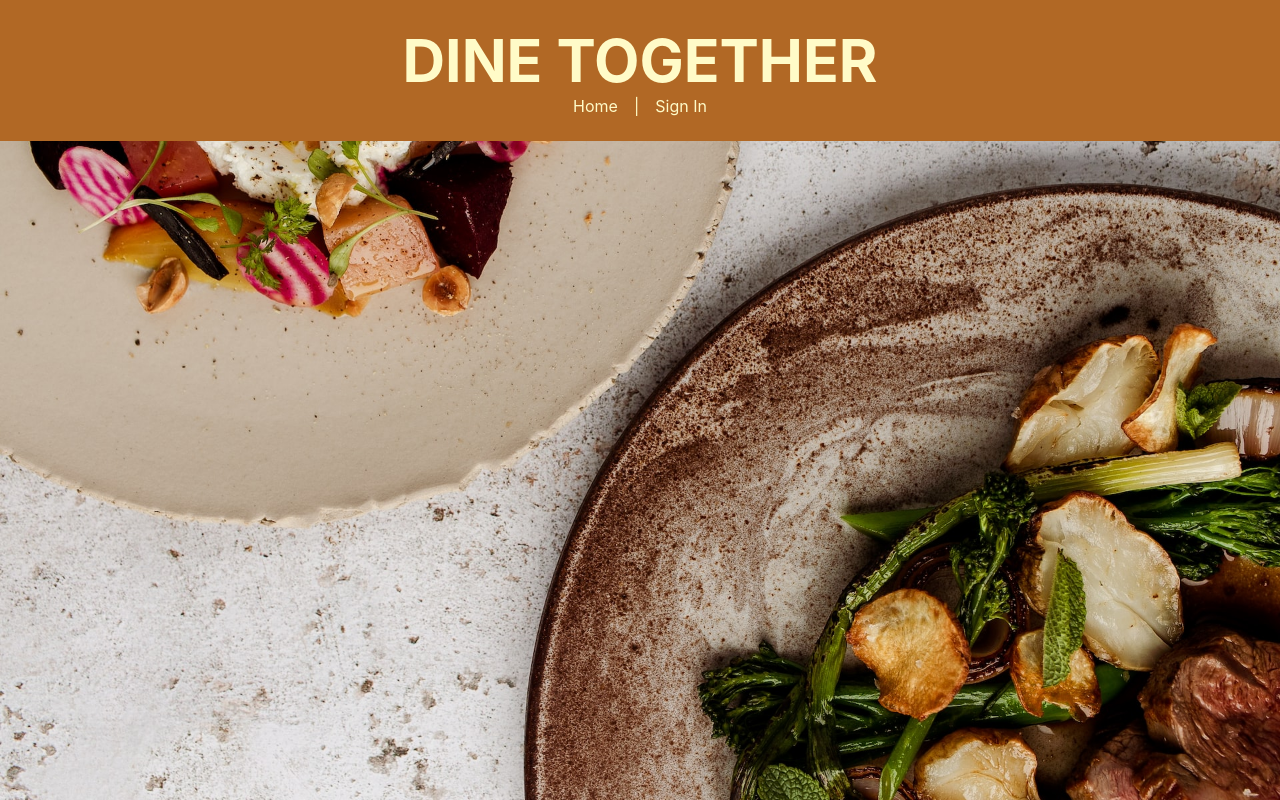
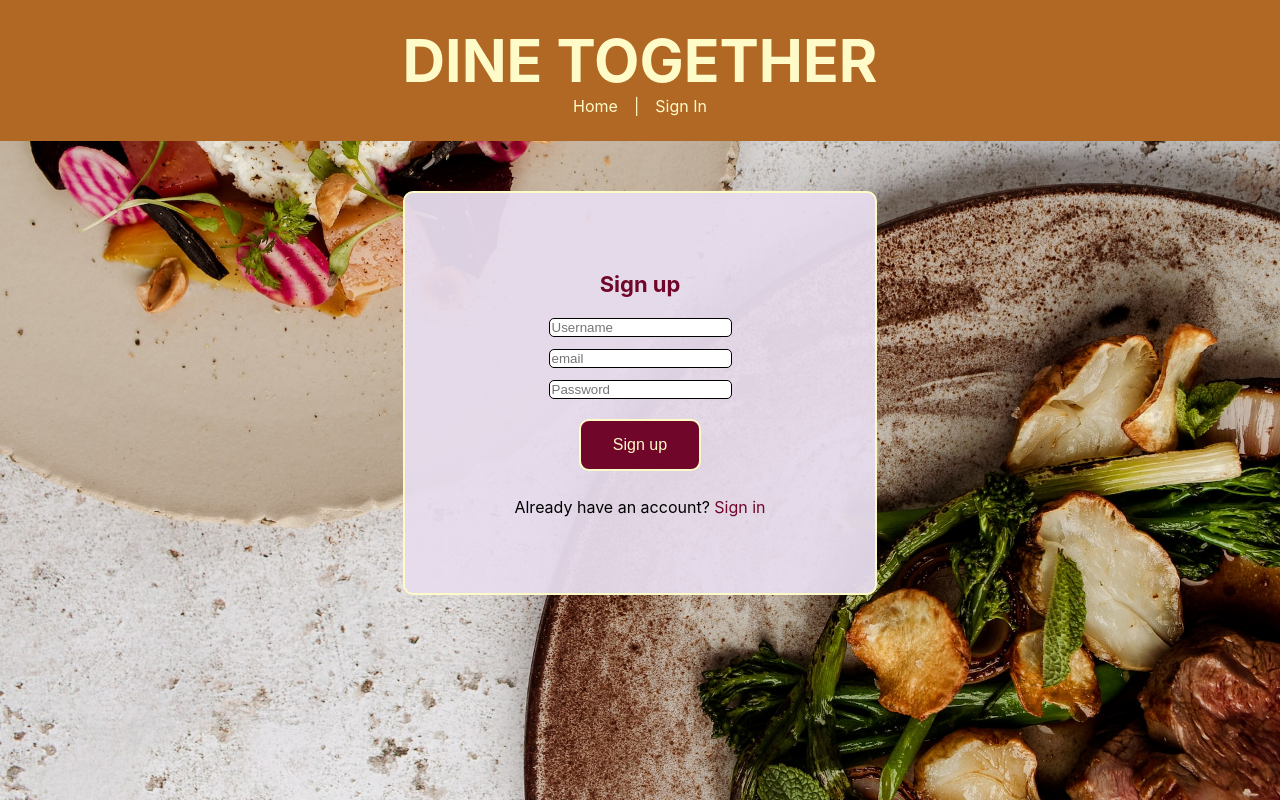
Before and after one commit to AsheUrban/Dine-Together, a React (Create React App) app: page /sign-up in a window 1280 px wide. Built offline with nearby package versions, Linux system fonts and the light colour scheme; no server answers.

Commit message:
Update styles and refactored to seperate formStyles.js

```diff
--- a/src/components/App.js
+++ b/src/components/App.js
@@ -1,6 +1,7 @@
 import React, { useState, useEffect } from 'react';
 import Header from './Header';
 import SignIn from './SignIn';
+import SignUp from './SignUp';
 import PostControl from './PostControl';
 import ProtectedRoute from './ProtectedRoute';
 import { BrowserRouter as Router, Routes, Route } from 'react-router-dom';
@@ -30,6 +31,7 @@ function App(){
       <Header user={user} />
       <Background />
       <Routes>
+        <Route path='/sign-up' element={<SignUp />} />
         <Route path='/sign-in' element={<SignIn />} />
         <Route path='/' element={<ProtectedRoute element={<PostControl />} />} />
         <Route path='/profile/:userId' element={<ProtectedRoute element={<Profile />} />} />
--- a/src/components/PostControl.js
+++ b/src/components/PostControl.js
@@ -5,9 +5,8 @@ import EditPostForm from './EditPostForm';
 import PostDetail from './PostDetail';
 import { useState, useEffect } from 'react';
 import { auth } from '../firebase.js';
-import styled from 'styled-components';
+import { DineTogetherPosts, H1, Button, Center } from '../styles/formStyles.js';
 import { subscribeToPosts, addNewPost, updatePost, deletePost, updatePostElapsedWaitTimes } from '../services/firebaseService.js';
-
 
 function PostControl() {
 
@@ -16,46 +15,6 @@ function PostControl() {
   const [selectedPost, setSelectedPost] = useState(null);
   const [editing, setEditing] = useState(false);
   const [error, setError] = useState(null);
-
-  const Button = styled.button`
-    background-color: #700629;
-    border: 1px solid #FFFBC8;
-    color: #FFFBC8;
-    padding: 15px 32px;
-    text-align: center;
-    text-decoration: none;
-    display: flex;
-    font-size: 16px;
-    border-radius: 10px;
-    cursor: pointer;
-  `;
-
-  const Center = styled.div`
-    display: flex;
-    justify-content: center;
-    text-align: center;
-    width: 1230px;
-    color: #FFFBC8;
-    padding: 25px;
-    margin: auto;
-  `;
-
-  const DineTogetherPosts = styled.div`
-    background-color: #E7DDEE;
-    width: 300px;
-    margin: auto;
-    margin-top: 50px;
-    padding: 45px;
-    border: 2px solid #fffbc8;
-    text-align: center;
-    border-radius: 10px;
-    `;
-
-  const H1 = styled.h1`
-    font-size: 30px;
-    color: #700629;
-    margin: 0;
-    `;
 
   useEffect(() => {
     function updateElapsedWaitTime() {
--- a/src/components/SignIn.js
+++ b/src/components/SignIn.js
@@ -1,77 +1,12 @@
 import React, { useState } from 'react';
 import { auth } from './../firebase.js';
-import { createUserWithEmailAndPassword, signInWithEmailAndPassword, updateProfile } from "firebase/auth";
+import { signInWithEmailAndPassword } from "firebase/auth";
 import { useNavigate } from 'react-router-dom';
-import { doc, setDoc } from "firebase/firestore";
-import { db } from './../firebase.js';
-import styled from 'styled-components';
-
-const DineTogetherPosts = styled.div`
-background-color: #E7DDEE;
-width: 300px;
-margin: auto;
-margin-top: 50px;
-padding: 45px;
-border: 2px solid #fffbc8;
-text-align: center;
-border-radius: 10px;
-`;
-
-const Input = styled.input`
-border-radius: 5px;
-border: 1px solid black;
-margin: auto;
-margin-bottom: 10px;
-`;
-
-const H2 = styled.h2`
-font-size: 22px;
-color: #700629;
-`;
-
-const Button = styled.button`
-background-color: #700629;
-border: 2px solid #FFFBC8;
-margin: 10px;
-color: #FFFBC8;
-padding: 15px 32px;
-text-align: center;
-text-decoration: none;
-display: inline;
-font-size: 16px;
-border-radius: 10px;
-cursor: pointer;
-`;
+import { DineTogetherPosts, Input, H2, Button, SignUpLink } from '../styles/formStyles.js';
 
 function SignIn(){
   const navigate = useNavigate();
-  const [signUpSuccess, setSignUpSuccess] = useState(null);
   const [signInSuccess, setSignInSuccess] = useState(null);
-
-  function doSignUp(event) {
-    event.preventDefault();
-    const username = event.target.username.value;
-    const email = event.target.email.value;
-    const password = event.target.password.value;
-
-    createUserWithEmailAndPassword(auth, email, password)
-      .then(async (userCredential) => {
-        await updateProfile(userCredential.user, {
-          displayName: username
-      });
-
-      await setDoc(doc(db, 'users', userCredential.user.uid), {
-        username: username,
-        email: email,
-        createdAt: new Date()
-      });
-
-        setSignUpSuccess(`You've successfully signed up, ${username}!`)
-      })
-      .catch((error) => {
-        setSignUpSuccess(`There was an error signing up: ${error.message}!`)
-      });
-  }
 
   function doSignIn(event) {
     event.preventDefault();
@@ -90,28 +25,6 @@ function SignIn(){
     return (
       <React.Fragment>
         <DineTogetherPosts>
-          <H2>Sign up</H2>
-          {signUpSuccess}
-          <form onSubmit={doSignUp}>
-            <Input
-              type='text'
-              name='username'
-              placeholder='Username'
-              required />
-              <br />
-            <Input
-              type='text'
-              name='email'
-              placeholder='email'
-              required />
-              <br />
-            <Input
-              type='password'
-              name='password'
-              placeholder='Password' />
-              <br />
-            <Button type='submit'>Sign up</Button>
-          </form>
           <H2>Sign In</H2>
           {signInSuccess}
           <form onSubmit={doSignIn}>
@@ -127,6 +40,7 @@ function SignIn(){
               <br />
             <Button type='submit'>Sign in</Button>
           </form>
+          <p>Don't have an account? <SignUpLink to ="/sign-up">Sign up</SignUpLink></p>
         </DineTogetherPosts>
       </React.Fragment>
     );
--- /dev/null
+++ b/src/components/SignUp.js
@@ -0,0 +1,70 @@
+import React, { useState } from 'react';
+import { auth } from './../firebase.js';
+import { createUserWithEmailAndPassword, updateProfile } from "firebase/auth";
+import { useNavigate } from 'react-router-dom';
+import { doc, setDoc } from "firebase/firestore";
+import { db } from './../firebase.js';
+import { DineTogetherPosts, Input, H2, Button, SignUpLink } from '../styles/formStyles.js';
+
+  function SignUp(){
+    const navigate = useNavigate();
+    const [signUpSuccess, setSignUpSuccess] = useState(null);
+
+    function doSignUp(event) {
+      event.preventDefault();
+      const username = event.target.username.value;
+      const email = event.target.email.value;
+      const password = event.target.password.value;
+
+      createUserWithEmailAndPassword(auth, email, password)
+        .then(async (userCredential) => {
+          await updateProfile(userCredential.user, {
+            displayName: username
+        });
+
+        await setDoc(doc(db, 'users', userCredential.user.uid), {
+          username: username,
+          email: email,
+          createdAt: new Date()
+        });
+
+          setSignUpSuccess(`You've successfully signed up, ${username}!`)
+          setTimeout(() => navigate('/'), 1000);
+        })
+        .catch((error) => {
+          setSignUpSuccess(`There was an error signing up: ${error.message}!`)
+        });
+    }
+
+    return (
+        <React.Fragment>
+          <DineTogetherPosts>
+            <H2>Sign up</H2>
+              {signUpSuccess}
+              <form onSubmit={doSignUp}>
+                <Input
+                  type='text'
+                  name='username'
+                  placeholder='Username'
+                  required />
+                  <br />
+                <Input
+                  type='text'
+                  name='email'
+                  placeholder='email'
+                  required />
+                  <br />
+                <Input
+                  type='password'
+                  name='password'
+                  placeholder='Password' />
+                  <br />
+                <Button type='submit'>Sign up</Button>
+              </form>
+              <p>Already have an account? <SignUpLink to ="/sign-in">Sign in</SignUpLink></p>
+            </DineTogetherPosts>
+        </React.Fragment>
+      );
+    }
+
+            export default SignUp;
--- /dev/null
+++ b/src/styles/formStyles.js
@@ -0,0 +1,63 @@
+import styled from 'styled-components';
+import { Link } from 'react-router-dom';
+
+  export const DineTogetherPosts = styled.div`
+    background-color: rgba(231, 221, 238, 0.95);
+    width: 350px;
+    margin: auto;
+    margin-top: 50px;
+    padding: 60px;
+    border: 2px solid #fffbc8;
+    text-align: center;
+    border-radius: 10px;
+  `;
+
+  export const Input = styled.input`
+    border-radius: 5px;
+    border: 1px solid black;
+    margin: auto;
+    margin-bottom: 10px;
+  `;
+
+  export const H2 = styled.h2`
+    font-size: 22px;
+    color: #700629;
+  `;
+
+  export const Button = styled.button`
+    background-color: #700629;
+    border: 2px solid #FFFBC8;
+    margin: 10px;
+    color: #FFFBC8;
+    padding: 15px 32px;
+    text-align: center;
+    text-decoration: none;
+    display: inline;
+    font-size: 16px;
+    border-radius: 10px;
+    cursor: pointer;
+  `;
+
+  export const SignUpLink = styled(Link)`
+    color: #700629;
+    text-decoration: none;
+    &:hover {
+      text-decoration: underline;
+    }
+  `;
+
+  export const Center = styled.div`
+    display: flex;
+    justify-content: center;
+    text-align: center;
+    width: 1230px;
+    color: #FFFBC8;
+    padding: 25px;
+    margin: auto;
+  `;
+
+  export const H1 = styled.h1`
+    font-size: 30px;
+    color: #700629;
+    margin: 0;
+`;
```
